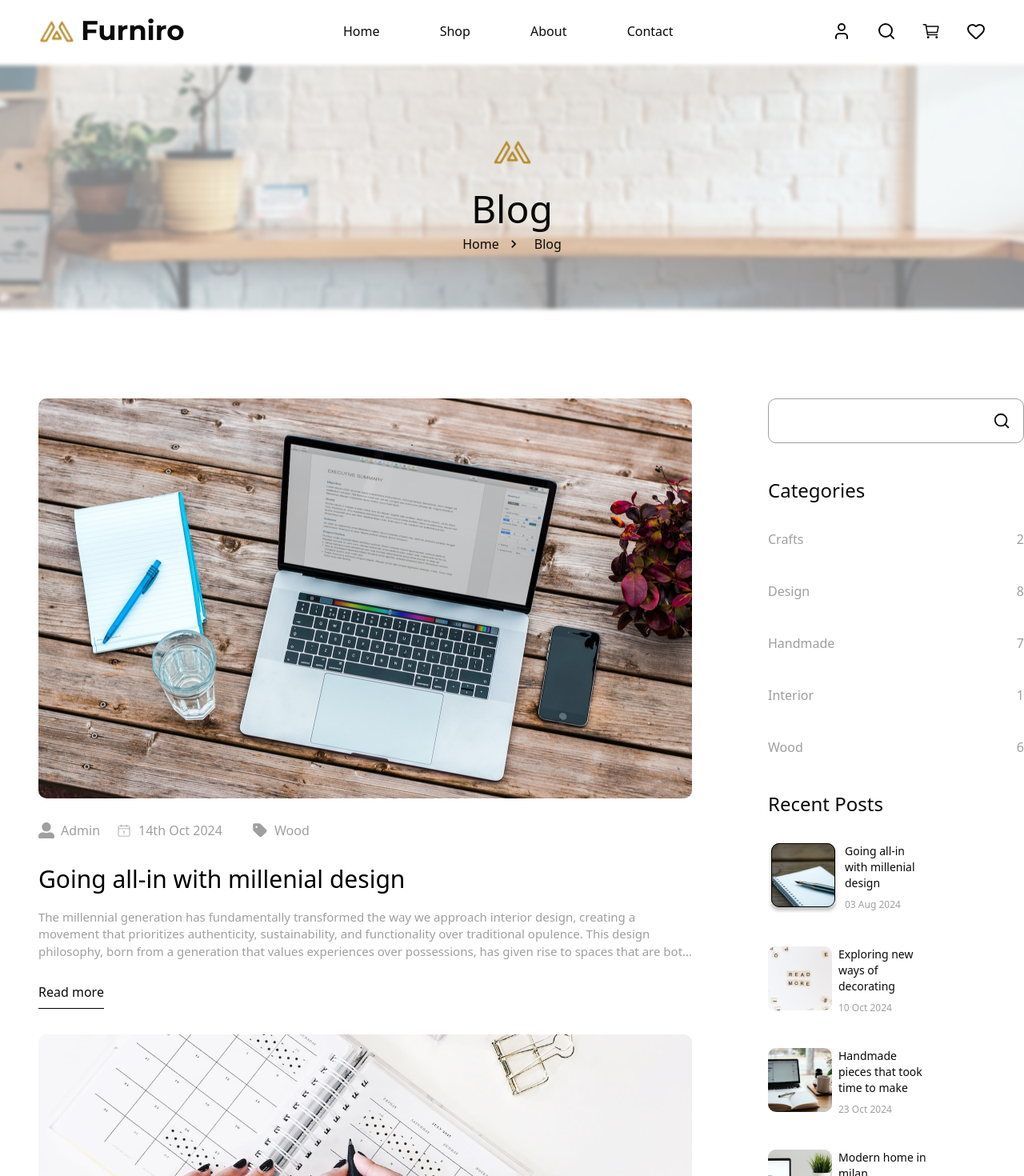
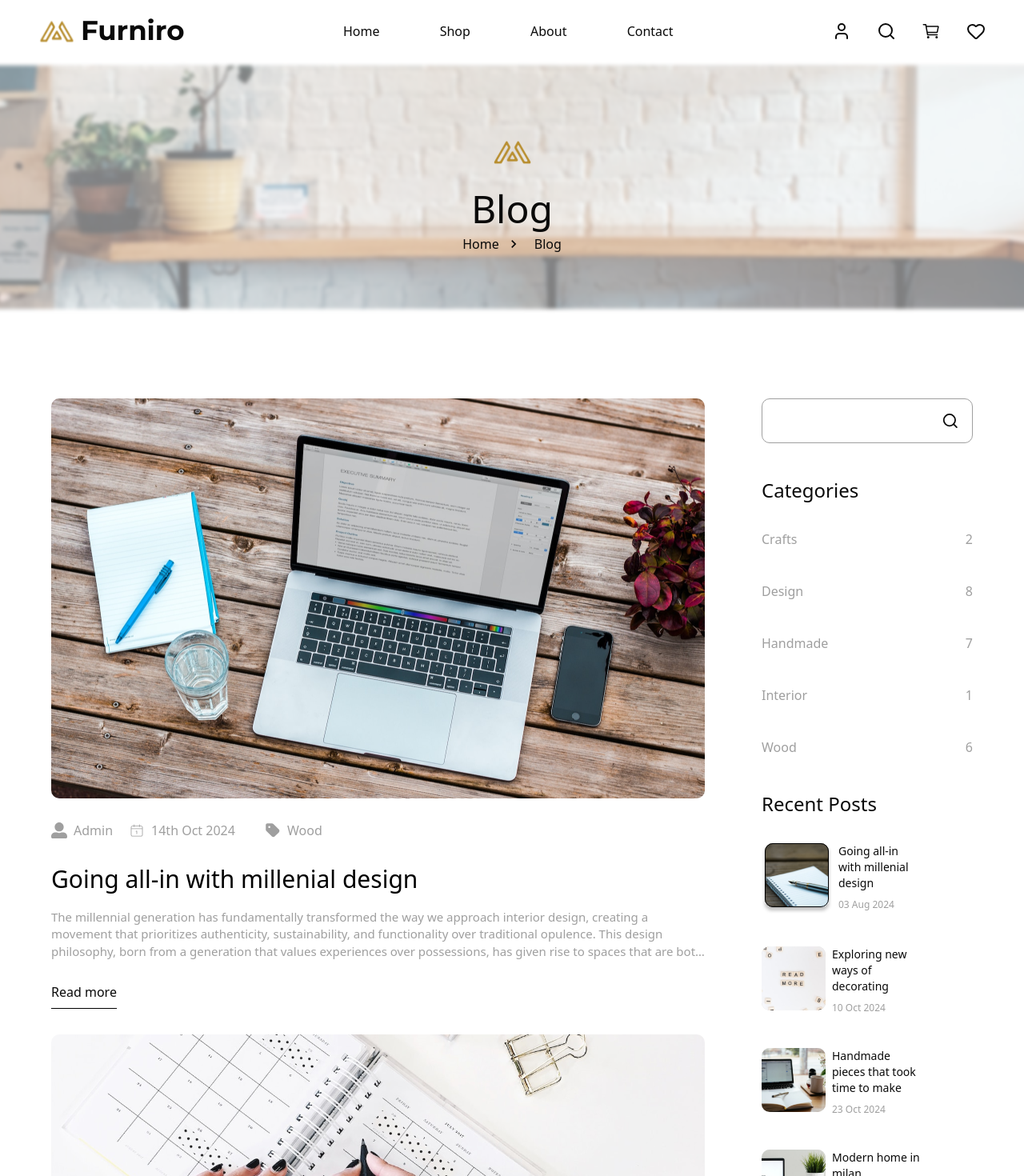
Before and after one commit to ShinobiKoda/furniro, a Next.js app: page /blog in a window 1280 px wide. Shown: the top 1470 px of the page at 80% size. Built offline with nearby package versions, Linux system fonts and the light colour scheme.

Commit message:
feat: update Blog component layout for improved responsiveness and styling

```diff
--- a/src/components/Blog.tsx
+++ b/src/components/Blog.tsx
@@ -109,11 +109,11 @@ export function Blog({ pathSegments }: BlogProps) {
         initial="hidden"
         animate="visible"
         variants={staggerChildren}
-        className="lg:grid lg:grid-cols-[3fr_1fr] mt-[106px] w-full max-w-[1440px] mx-auto mb-[58px]"
+        className="lg:grid lg:grid-cols-[3fr_1fr] mt-[106px] w-full max-w-[1440px] mx-auto mb-[58px] grid grid-cols-1 lg:px-12"
       >
         <motion.div
           variants={fadeIn}
-          className="flex flex-col gap-8 px-4 lg:px-12"
+          className="flex flex-col gap-8 px-4"
         >
           {paginatedBlogs.map((blog, index) => (
             <motion.section
@@ -198,7 +198,7 @@ export function Blog({ pathSegments }: BlogProps) {
 
         <motion.div
           variants={fadeIn}
-          className="hidden lg:flex flex-col gap-[43px]"
+          className="flex flex-col gap-[43px] w-full px-4 mt-10 lg:mt-0"
         >
           <motion.div
             variants={fadeInUp}
```
